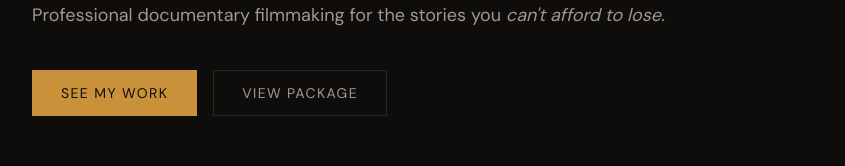
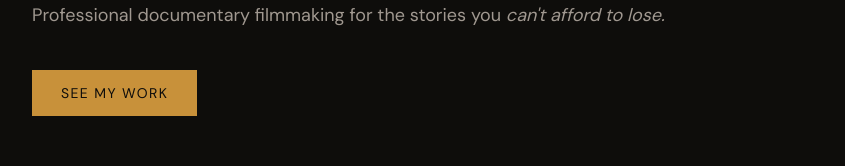
Before and after one commit to KenDigital7/ceola-oware-doc-proposal, a Next.js app: page / in a window 1280 px wide. Shown: the part 458-624 px from the top of the page, without its empty margins (216-1061 px from the left). Built offline with nearby package versions, Linux system fonts and the light colour scheme.

Commit message:
feat: remove secondary button from Hero section
Simplify Hero with single CTA for better focus.

```diff
--- a/components/landing/Hero.tsx
+++ b/components/landing/Hero.tsx
@@ -29,12 +29,6 @@ export function Hero() {
           >
             See My Work
           </Link>
-          <Link
-            href="#package"
-            className="inline-block border border-border px-7 py-3 font-sans text-sm uppercase tracking-widest text-foreground-muted transition-colors hover:border-foreground-muted"
-          >
-            View Package
-          </Link>
         </div>
       </div>
     </section>
```
